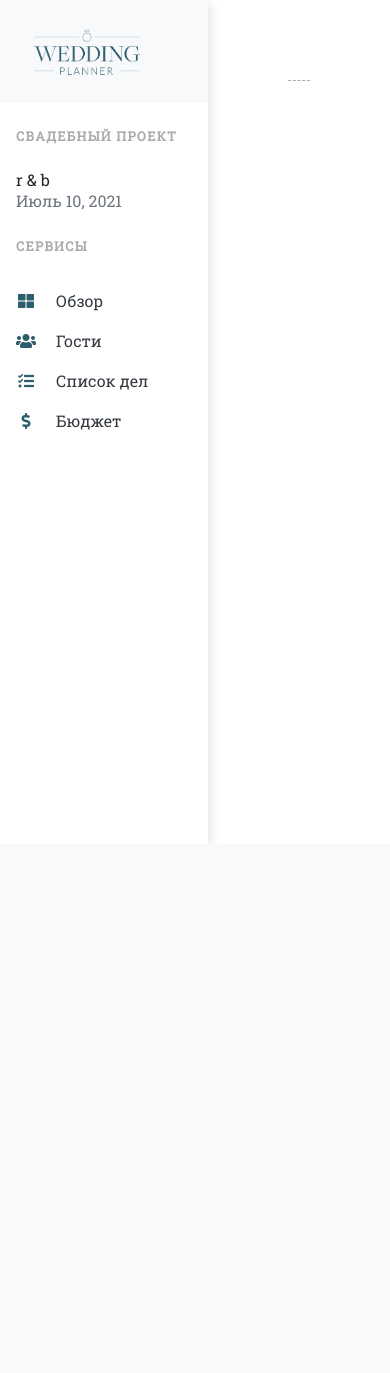
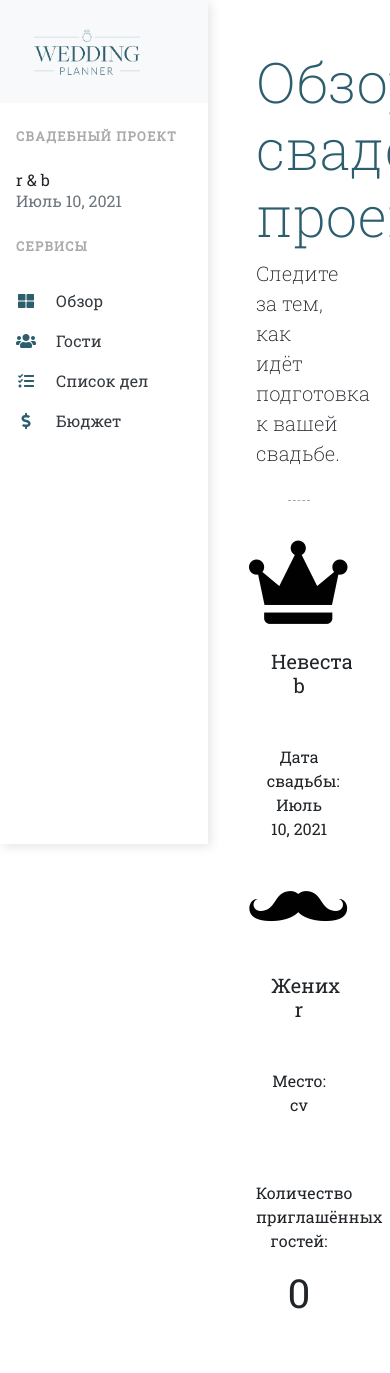
Before and after one commit to OlyaHudoleeva/wedding_planning, a Django app: a page that uses main/templates/main/overview.html in a window 390 px wide; the page is wider, and only the part inside the window is pictured. Before the commit the page ends 430 px from the top of that part, so only its background shows below. Run offline with Django 3.2, Linux system fonts and the light colour scheme; a user stored in the database is signed in; data comes from the database, SQL or seed files in the repository; both versions use the stored data as it was after the commit; some libraries are stand-ins or nearby versions.

Commit message:
Добавлен экспорт списка гостей в Excel

```diff
--- a/main/static/main/css/services.css
+++ b/main/static/main/css/services.css
@@ -59,7 +59,12 @@ body {
     width: 90px;
 }
 
-.bride-card-img, .groom-card-img {
+.bride-img img, .groom-img img {
+    height: 100px;
+    width: 100px;
+}
+
+.bride-card-img, .groom-card-img, .bride-img, .groom-img {
     justify-content: center;
     display: flex;
     margin-bottom: 1rem;
@@ -120,7 +125,7 @@ input[type=checkbox]:checked + label.strikethrough{
   text-decoration: line-through;
 }
 
-.guests-column-header {
+.guests-column-header, .bride-name, .groom-name {
     align-items: center;
 }
 
--- a/main/templates/main/guests.html
+++ b/main/templates/main/guests.html
@@ -105,4 +105,8 @@
         <p>Женщины: {{ total_female }}</p>
         <p>Дети: {{ total_child }}</p>
     </div>
+
+    <a href="{% url 'export_excel' project.slug %}" type="button" class="btn btn-light btn-lg">
+        <i class="fas fa-file-download"></i> Экспорт в Excel
+    </a>
 {% endblock %}
--- a/main/templates/main/index.html
+++ b/main/templates/main/index.html
@@ -15,7 +15,7 @@
                     <h1>Добро пожаловать в Online Wedding Planner!</h1>
                     <p> Полезный инструмент для планирования Вашей идеальной свадьбы, который поможет хранить всю
                         необходимую информацию о планируемом торжестве в одном месте и в удобном формате.</p>
-                    <button type="button" class="btn btn-outline-light mt-5">Узнать больше</button>
+                    <a href="#features" type="button" class="btn btn-outline-light mt-5">Узнать больше</a>
                     <a href="{% url 'project_list' %}" type="button" class="btn btn-info mt-5">Создать свадебный
                         проект</a>
                 </div>
@@ -23,7 +23,7 @@
         </div>
     </header>
 
-    <section class="features">
+    <section id="features" class="features">
         <div class="conteiner">
             <div class="col-md-10 align-items-center justify-content-center mb-3 mt-3 ml-5">
                 <h4>Инструменты</h4>
--- a/main/templates/main/overview.html
+++ b/main/templates/main/overview.html
@@ -3,6 +3,41 @@
 
 {% block title %}Online Wedding Planner | Обзор{% endblock %}
 
+{% block page-name %}Обзор свадебного проекта{% endblock %}
+{% block page-description %}Следите за тем, как идёт подготовка к вашей свадьбе.{% endblock %}
+
 {% block content %}
 
+    <div class="row text-black">
+        <div class="col-lg-6 bride-side">
+            <div class="bride-img">
+                <img src="{% static 'main/img/crown-icon-png-29.jpg' %}" alt="Bride's shoe">
+            </div>
+
+            <div class="col-md-12 mb-5 text-center">
+                <h5 class="bride-name">Невеста {{ project.bride_name }}</h5>
+            </div>
+            <div class="m-3 mx-auto w-75 text-center">
+                <p>Дата свадьбы: {{ project.wedding_date }}</p>
+            </div>
+        </div>
+        <div class="col-lg-6 groom-side-guests">
+            <div class="groom-img">
+                <img src="{% static 'main/img/mustache-icon-png-29.jpg' %}" alt="Groom's shoe">
+            </div>
+
+            <div class="col-md-12 mb-5 text-center">
+                <h5 class="groom-name">Жених {{ project.groom_name }}</h5>
+            </div>
+            <div class="m-3 mx-auto w-75 text-center">
+                <p>Место: {{ project.ceremony_place }}</p>
+            </div>
+        </div>
+        <div class="col-md-12 text-center total-by-side mt-5">
+            <p>Количество приглашённых гостей:</p>
+            <h1>{{ project.guests.count }}</h1>
+        </div>
+    </div>
+
+
 {% endblock %}
--- a/main/templates/main/services.html
+++ b/main/templates/main/services.html
@@ -11,7 +11,9 @@
     <title>{% block title %}{% endblock %}</title>
 
     <link rel="stylesheet" href="https://stackpath.bootstrapcdn.com/bootstrap/4.5.2/css/bootstrap.min.css">
+
     <link rel="stylesheet" href="{% static 'main/css/services.css' %}">
+
     <link rel="preconnect" href="https://fonts.gstatic.com">
     <link href="https://fonts.googleapis.com/css2?family=Roboto+Slab:wght@200;400&display=swap" rel="stylesheet">
     <link rel="stylesheet" href="https://use.fontawesome.com/releases/v5.8.2/css/all.css">
@@ -19,8 +21,6 @@
     <script src="https://cdn.jsdelivr.net/npm/bootstrap@5.0.0-beta2/dist/js/bootstrap.bundle.min.js"
             integrity="sha384-b5kHyXgcpbZJO/tY9Ul7kGkf1S0CWuKcCD38l8YkeH8z8QjE0GmW1gYU5S9FOnJ0"
             crossorigin="anonymous"></script>
-    <link rel="stylesheet" href="https://use.fontawesome.com/releases/v5.7.2/css/all.css"
-          integrity="sha384-fnmOCqbTlWIlj8LyTjo7mOUStjsKC4pOpQbqyi7RrhN7udi9RwhKkMHpvLbHG9Sr" crossorigin="anonymous">
     {% block styles %}{% endblock %}
     <script src="{% static 'main/js/checklist.js' %}"></script>
 </head>
--- a/main/urls.py
+++ b/main/urls.py
@@ -16,6 +16,7 @@ urlpatterns = [
     path('<slug:project_slug>', views.overview, name='overview'),
 
     path('<slug:project_slug>/guests', views.guests, name='guests'),
+    path('<slug:project_slug>/export_excel', views.export_excel, name='export_excel'),
 
     path('<slug:project_slug>/checklist', views.checklist, name='checklist'),
     path('<slug:project_slug>/add_new_subtask', views.add_new_subtask, name='add_new_subtask'),
--- a/main/views.py
+++ b/main/views.py
@@ -1,7 +1,10 @@
+from django.utils.encoding import escape_uri_path
+
+import xlwt
 from django.contrib import messages
 from django.contrib.auth import authenticate, login, logout
 from django.contrib.auth.decorators import login_required
-from django.http import JsonResponse, HttpResponseRedirect
+from django.http import HttpResponse, JsonResponse, HttpResponseRedirect
 from django.shortcuts import render, redirect, get_object_or_404
 from django.views.generic import CreateView
 
@@ -56,7 +59,6 @@ def logout_user(request):
 def index(request):
     # project = get_object_or_404(Project, user=request.user)
 
-
     context = {}
     return render(request, 'main/index.html', context)
 
@@ -75,9 +77,10 @@ class ProjectCreateView(CreateView):
     def get_success_url(self):
         return slugify(self.request.POST['name'])
 
+
 def project_list(request):
     project_list = Project.objects.filter(user=request.user)
-    context = {'project_list' : project_list}
+    context = {'project_list': project_list}
 
     return render(request, 'main/project_list.html', context)
 
@@ -100,6 +103,36 @@ def guests(request, project_slug):
                   {'project': project, 'bride_side_guests': bride_side_guests, 'groom_side_guests': groom_side_guests,
                    'bride_side_amount': bride_side_amount, 'groom_side_amount': groom_side_amount,
                    'total_male': total_male, 'total_female': total_female, 'total_child': total_child})
+
+
+def export_excel(request, project_slug):
+    project = get_object_or_404(Project, slug=project_slug, user=request.user)
+
+    response = HttpResponse(content_type='application/ms-excel')
+    response['Content-Disposition'] = 'attachment; filename=' + escape_uri_path('Список гостей')+ '.xls'
+    wb = xlwt.Workbook(encoding='utf-8')
+    ws = wb.add_sheet('Список гостей')
+    row_num = 0
+    font_style = xlwt.XFStyle()
+    font_style.font.bold = True
+
+    columns = ['RSVP', 'Имя', 'Фамилия', 'Сторона']
+
+    for col_num in range(len(columns)):
+        ws.write(row_num, col_num, columns[col_num], font_style)
+
+    font_style = xlwt.XFStyle()
+
+    rows = project.guests.all().values_list('rsvp', 'first_name', 'last_name', 'side')
+
+    for row in rows:
+        row_num += 1
+
+        for col_num in range(len(row)):
+            ws.write(row_num, col_num, str(row[col_num]), font_style)
+    wb.save(response)
+
+    return response
 
 
 @login_required(login_url='login')
```
Also changed, not shown: main/templates/main/navbar.html (+30 -2 lines), db.sqlite3, main/migrations/0011_auto_20210407_1728.py (added), 1 other file.
